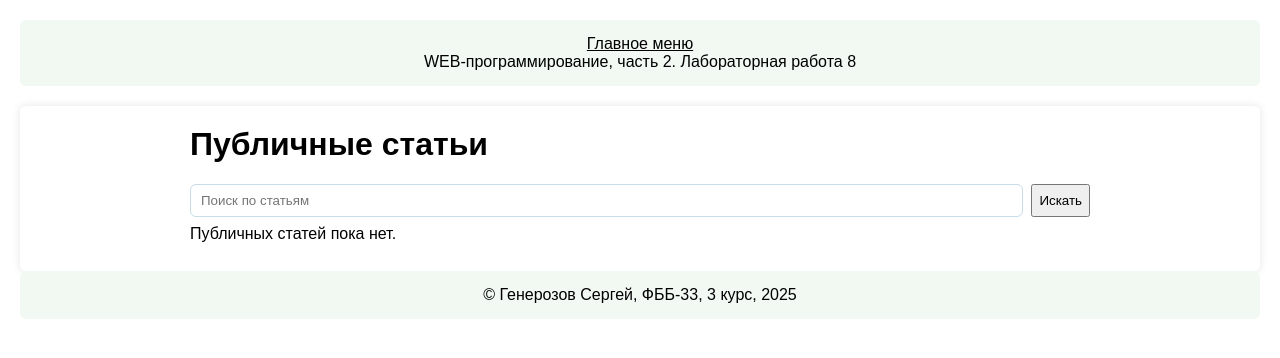
After one commit to Sergey228i666i69/Everyone-makes-a-mistakes, a Flask app: page /lab8/public in a window 1280 px wide. The commit adds this page. Shown: the top 358 px of the page. Run offline with Flask 3, Linux system fonts and the light colour scheme; data that the repository does not hold is empty.

Commit message:
Поиск и публичные статьи

```diff
--- a/lab8.py
+++ b/lab8.py
@@ -1,6 +1,7 @@
 from flask import Blueprint, render_template, request, redirect, abort
 from flask_login import login_user, login_required, logout_user, current_user
 from werkzeug.security import generate_password_hash, check_password_hash
+from sqlalchemy import or_
 
 from db import db
 from db.models import users, articles
@@ -71,6 +72,7 @@ def create():
 
     title = request.form.get('title')
     article_text = request.form.get('article_text')
+    is_public = bool(request.form.get('is_public'))
 
     if not title or not article_text:
         return render_template('lab8/create.html', error='Заполните все поля')
@@ -78,7 +80,8 @@ def create():
     new_article = articles(
         login_id=current_user.id,
         title=title,
-        article_text=article_text
+        article_text=article_text,
+        is_public=is_public
     )
     db.session.add(new_article)
     db.session.commit()
@@ -99,6 +102,7 @@ def edit(article_id):
 
     title = request.form.get('title')
     article_text = request.form.get('article_text')
+    is_public = bool(request.form.get('is_public'))
 
     if not title or not article_text:
         return render_template(
@@ -109,6 +113,7 @@ def edit(article_id):
 
     article.title = title
     article.article_text = article_text
+    article.is_public = is_public
     db.session.commit()
     return redirect('/lab8/articles')
 
@@ -127,6 +132,41 @@ def delete(article_id):
     return redirect('/lab8/articles')
 
 
+@lab8.route('/public')
+def public_articles():
+    public_list = articles.query.filter_by(is_public=True).all()
+    return render_template('lab8/public.html', articles=public_list)
+
+
+@lab8.route('/search')
+def search():
+    query = request.args.get('q', '').strip()
+    if not query:
+        return render_template('lab8/search.html', query=query, articles=[])
+
+    pattern = f'%{query}%'
+    search_filter = or_(
+        articles.title.ilike(pattern),
+        articles.article_text.ilike(pattern)
+    )
+
+    if current_user.is_authenticated:
+        results = articles.query.filter(
+            search_filter,
+            or_(
+                articles.is_public.is_(True),
+                articles.login_id == current_user.id
+            )
+        ).all()
+    else:
+        results = articles.query.filter(
+            search_filter,
+            articles.is_public.is_(True)
+        ).all()
+
+    return render_template('lab8/search.html', query=query, articles=results)
+
+
 @lab8.route('/logout')
 @login_required
 def logout():
--- a/static/lab8.css
+++ b/static/lab8.css
@@ -75,6 +75,20 @@
     font-weight: 600;
 }
 
+.lab8-search {
+    margin-top: 12px;
+    display: flex;
+    gap: 8px;
+    flex-wrap: wrap;
+}
+
+.lab8-search input {
+    flex: 1 1 220px;
+    padding: 8px 10px;
+    border-radius: 6px;
+    border: 1px solid #c7dbe8;
+}
+
 .article-list {
     margin-top: 16px;
     display: grid;
@@ -97,6 +111,14 @@
     white-space: pre-wrap;
 }
 
+.article-meta {
+    font-size: 12px;
+    text-transform: uppercase;
+    letter-spacing: 0.04em;
+    color: #667788;
+    margin-bottom: 6px;
+}
+
 .article-actions {
     display: flex;
     gap: 8px;
--- a/templates/lab8/create.html
+++ b/templates/lab8/create.html
@@ -15,6 +15,10 @@
                 Текст статьи
                 <textarea name="article_text" rows="6" required></textarea>
             </label>
+            <label class="form-check">
+                <input type="checkbox" name="is_public" value="1">
+                Сделать статью публичной
+            </label>
             {% if error %}
                 <div class="form-error">{{ error }}</div>
             {% endif %}
--- a/templates/lab8/edit.html
+++ b/templates/lab8/edit.html
@@ -15,6 +15,10 @@
                 Текст статьи
                 <textarea name="article_text" rows="6" required>{{ article.article_text }}</textarea>
             </label>
+            <label class="form-check">
+                <input type="checkbox" name="is_public" value="1" {% if article.is_public %}checked{% endif %}>
+                Сделать статью публичной
+            </label>
             {% if error %}
                 <div class="form-error">{{ error }}</div>
             {% endif %}
--- a/templates/lab8/index.html
+++ b/templates/lab8/index.html
@@ -10,12 +10,16 @@
             {% if current_user.is_authenticated %}
                 <a href="/lab8/articles" class="menu-item">Список статей</a>
                 <a href="/lab8/create" class="menu-item">Создать статью</a>
+                <a href="/lab8/public" class="menu-item">Публичные статьи</a>
+                <a href="/lab8/search" class="menu-item">Поиск</a>
                 <a href="/lab8/logout" class="menu-item">Выйти</a>
                 <div class="user-display">{{ current_user.login }}</div>
             {% else %}
                 <a href="/lab8/register" class="menu-item">Регистрация</a>
                 <a href="/lab8/articles" class="menu-item">Список статей</a>
                 <a href="/lab8/create" class="menu-item">Создать статью</a>
+                <a href="/lab8/public" class="menu-item">Публичные статьи</a>
+                <a href="/lab8/search" class="menu-item">Поиск</a>
                 <a href="/lab8/login" class="menu-item">Войти</a>
                 <div class="user-display">Anonymous</div>
             {% endif %}
--- /dev/null
+++ b/templates/lab8/public.html
@@ -0,0 +1,26 @@
+{% extends "base.html" %}
+
+{% block lab %}Лабораторная работа 8{% endblock %}
+
+{% block main %}
+    <link rel="stylesheet" href="{{ url_for('static', filename='lab8.css') }}">
+    <div class="lab8-page">
+        <h1>Публичные статьи</h1>
+        <form class="lab8-search" method="get" action="/lab8/search">
+            <input type="text" name="q" placeholder="Поиск по статьям">
+            <button type="submit" class="menu-item">Искать</button>
+        </form>
+        {% if articles %}
+            <div class="article-list">
+                {% for article in articles %}
+                    <div class="article-card">
+                        <h3>{{ article.title }}</h3>
+                        <p>{{ article.article_text }}</p>
+                    </div>
+                {% endfor %}
+            </div>
+        {% else %}
+            <p>Публичных статей пока нет.</p>
+        {% endif %}
+    </div>
+{% endblock %}
```
Also changed, not shown: templates/lab8/articles.html (+11 -0 lines), templates/lab8/search.html (added, +28 -0 lines).
